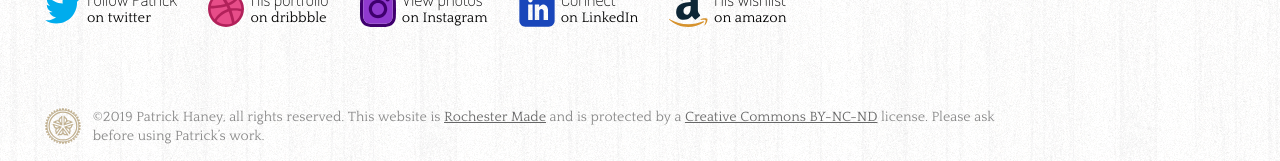
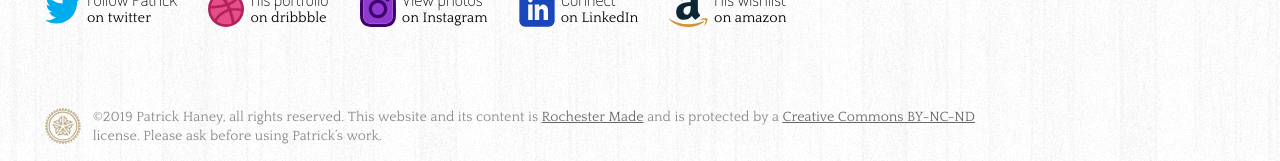
Before and after one commit to notasausage/notasausage.github.io, a Jekyll site: the page built from index.html, in a window 1280 px wide. Shown: the part 977-1138 px from the top of the page. Built offline with Jekyll 4.4.1, drawn with Linux system fonts in a browser that asks for light colours.

```diff
--- a/_includes/footer.html
+++ b/_includes/footer.html
@@ -2,7 +2,7 @@
     <section class="wrapper group">
         {% include svg-rochester.html %}
         <p>
-            &copy;{{ 'now' | date: "%Y" }} Patrick Haney, all rights reserved. This website is <a href="http://rochestermade.com">Rochester Made</a> and is protected by a <a href="http://creativecommons.org/licenses/by-nc-nd/3.0/">Creative Commons BY-NC-ND</a> license. Please ask before using Patrick&#8217;s work.
+            &copy;{{ 'now' | date: "%Y" }} Patrick Haney, all rights reserved. This website and its content is <a href="http://rochestermade.com">Rochester Made</a> and is protected by a <a href="http://creativecommons.org/licenses/by-nc-nd/3.0/">Creative Commons BY-NC-ND</a> license. Please ask before using Patrick&#8217;s work.
         </p>
     </section>
 </footer>
```
